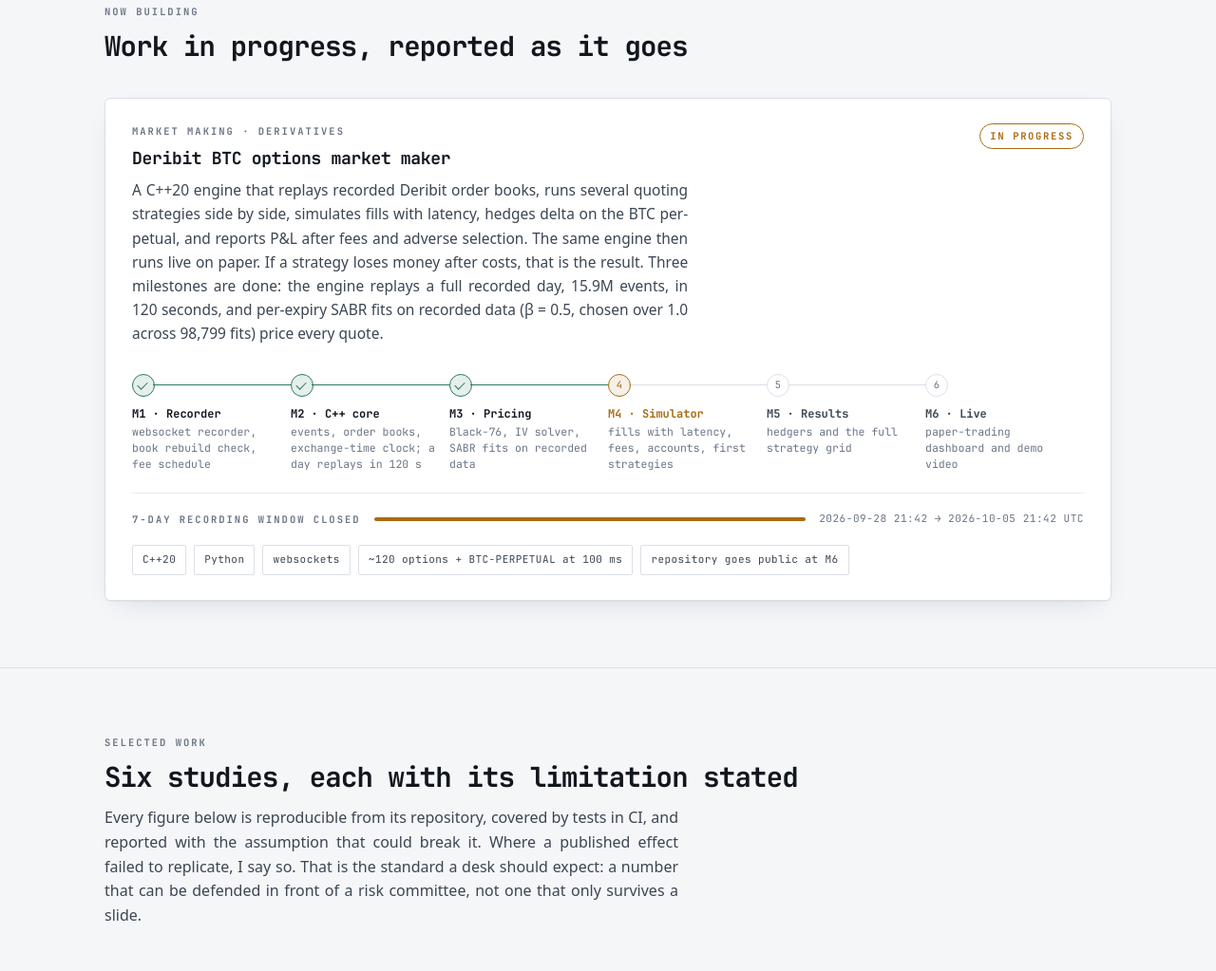
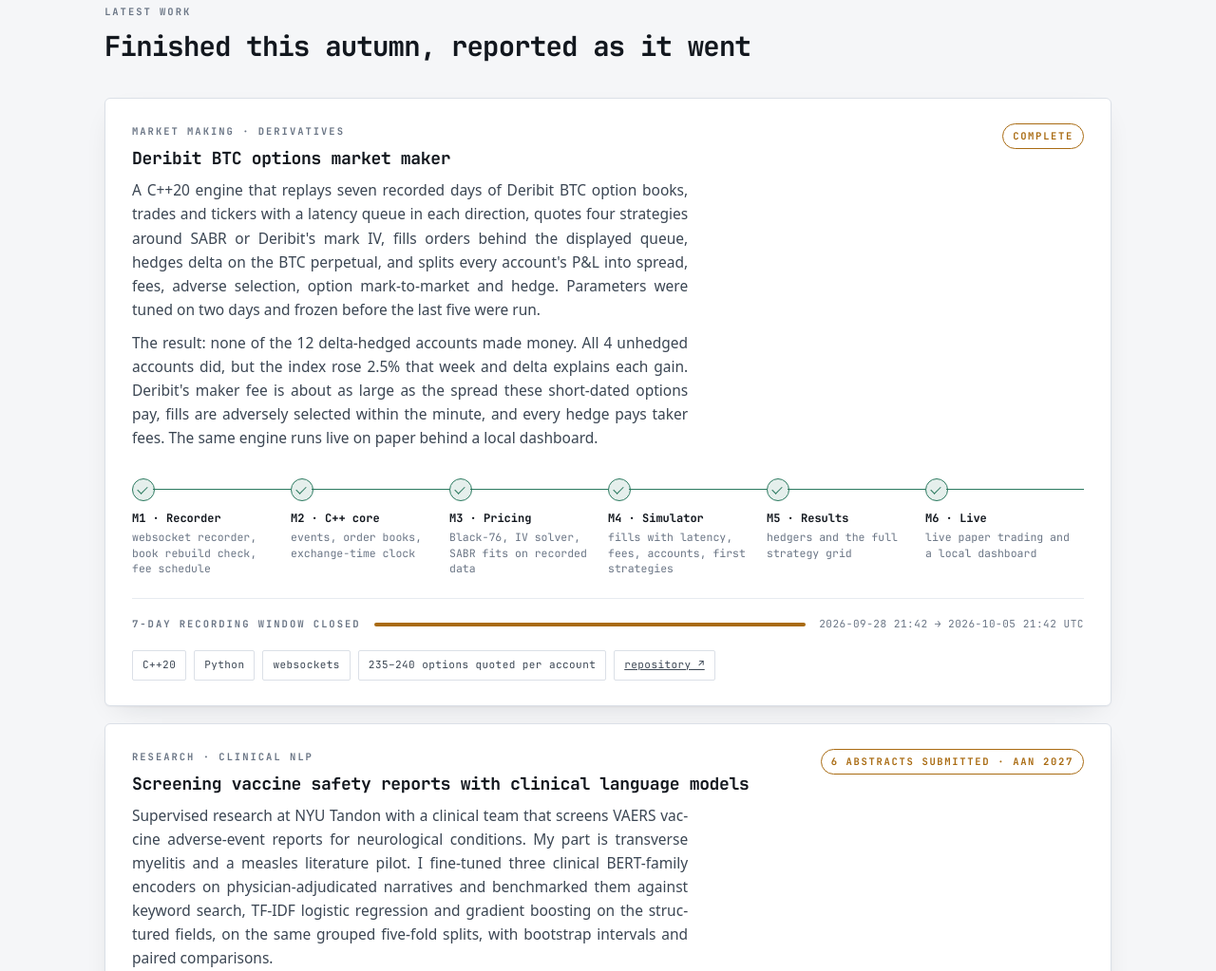
Before and after one commit to tejaspandya9598/tejaspandya9598.github.io, a plain HTML site: page index.html in a window 1280 px wide. Shown: the part 1777-2800 px from the top of the page at 95% size. Drawn offline with Linux system fonts and the light colour scheme; animation ran at ten frames a second.

Commit message:
Deribit market maker complete with results; clinical NLP research; résumés rebuilt

```diff
--- a/index.html
+++ b/index.html
@@ -239,6 +239,8 @@ tbody tr.hi td{background:var(--accent-soft);color:var(--ink)}
 
 /* ── now building ─────────────────────────────────────────────────────── */
 .now{background:var(--panel);border:1px solid var(--hair);border-radius:6px;box-shadow:var(--shadow);padding:26px 28px}
+.now+.now{margin-top:18px}
+.now-top p+p{margin-top:10px}
 @media(max-width:640px){.now{padding:20px 18px}}
 .now-top{display:flex;justify-content:space-between;align-items:flex-start;gap:18px;flex-wrap:wrap}
 .now-top h3{margin:8px 0 10px}
@@ -563,7 +565,7 @@ main,footer{position:relative;z-index:1}
       <article class="pcard rise d1">
         <div class="pcard-top"><span>Trading</span><span>execution · options · market making</span></div>
         <h4>Models that meet a real order book</h4>
-        <p>Almgren–Chriss calibrated to a live Deribit book and stress-tested against a learning agent. SABR fitted to the BTC volatility smile. A Deribit options market maker in progress, with latency-aware fills, delta hedging and P&amp;L after fees.</p>
+        <p>Almgren–Chriss calibrated to a live Deribit book and stress-tested against a learning agent. SABR fitted to the BTC volatility smile. A Deribit options market maker with latency-aware fills, delta hedging and P&amp;L after fees, whose hedged strategies lost money and say why.</p>
         <div class="acts"><a class="repo" href="#w2">02</a><a class="repo" href="#w7">07</a><a class="repo" href="#now">now</a><a class="repo" href="resume/tejas-pandya-quant-trading.pdf" download>résumé ↓</a></div>
       </article>
       <article class="pcard rise d2">
@@ -585,25 +587,26 @@ main,footer{position:relative;z-index:1}
 <section id="now">
   <div class="wrap">
     <div class="sec-head rise">
-      <div class="label">Now building</div>
-      <h2>Work in progress, reported as it goes</h2>
+      <div class="label">Latest work</div>
+      <h2>Finished this autumn, reported as it went</h2>
     </div>
     <div class="now rise">
       <div class="now-top">
         <div>
           <div class="label">Market making · derivatives</div>
           <h3>Deribit BTC options market maker</h3>
-          <p>A C++20 engine that replays recorded Deribit order books, runs several quoting strategies side by side, simulates fills with latency, hedges delta on the BTC perpetual, and reports P&amp;L after fees and adverse selection. The same engine then runs live on paper. If a strategy loses money after costs, that is the result. Three milestones are done: the engine replays a full recorded day, 15.9M events, in 120 seconds, and per-expiry SABR fits on recorded data (β = 0.5, chosen over 1.0 across 98,799 fits) price every quote.</p>
+          <p>A C++20 engine that replays seven recorded days of Deribit BTC option books, trades and tickers with a latency queue in each direction, quotes four strategies around SABR or Deribit's mark IV, fills orders behind the displayed queue, hedges delta on the BTC perpetual, and splits every account's P&amp;L into spread, fees, adverse selection, option mark-to-market and hedge. Parameters were tuned on two days and frozen before the last five were run.</p>
+          <p>The result: none of the 12 delta-hedged accounts made money. All 4 unhedged accounts did, but the index rose 2.5% that week and delta explains each gain. Deribit's maker fee is about as large as the spread these short-dated options pay, fills are adversely selected within the minute, and every hedge pays taker fees. The same engine runs live on paper behind a local dashboard.</p>
         </div>
-        <span class="wip">In progress</span>
+        <span class="wip">Complete</span>
       </div>
       <ol class="miles">
         <li class="done"><span class="tick"></span><span class="fill"></span><b>M1 · Recorder</b>websocket recorder, book rebuild check, fee schedule</li>
-        <li class="done"><span class="tick"></span><span class="fill"></span><b>M2 · C++ core</b>events, order books, exchange-time clock; a day replays in 120 s</li>
+        <li class="done"><span class="tick"></span><span class="fill"></span><b>M2 · C++ core</b>events, order books, exchange-time clock</li>
         <li class="done"><span class="tick"></span><span class="fill"></span><b>M3 · Pricing</b>Black-76, IV solver, SABR fits on recorded data</li>
-        <li class="cur"><b>M4 · Simulator</b>fills with latency, fees, accounts, first strategies</li>
-        <li><b>M5 · Results</b>hedgers and the full strategy grid</li>
-        <li><b>M6 · Live</b>paper-trading dashboard and demo video</li>
+        <li class="done"><span class="tick"></span><span class="fill"></span><b>M4 · Simulator</b>fills with latency, fees, accounts, first strategies</li>
+        <li class="done"><span class="tick"></span><span class="fill"></span><b>M5 · Results</b>hedgers and the full strategy grid</li>
+        <li class="done"><span class="tick"></span><span class="fill"></span><b>M6 · Live</b>live paper trading and a local dashboard</li>
       </ol>
       <div class="rec">
         <span class="label" id="rec-label">7-day recording</span>
@@ -612,7 +615,21 @@ main,footer{position:relative;z-index:1}
       </div>
       <div class="now-foot">
         <span class="chip">C++20</span><span class="chip">Python</span><span class="chip">websockets</span>
-        <span class="chip">~120 options + BTC-PERPETUAL at 100 ms</span><span class="chip">repository goes public at M6</span>
+        <span class="chip">235–240 options quoted per account</span><a class="chip" href="https://github.com/tejaspandya9598/deribit-options-market-maker">repository ↗</a>
+      </div>
+    </div>
+    <div class="now rise">
+      <div class="now-top">
+        <div>
+          <div class="label">Research · clinical NLP</div>
+          <h3>Screening vaccine safety reports with clinical language models</h3>
+          <p>Supervised research at NYU Tandon with a clinical team that screens VAERS vaccine adverse-event reports for neurological conditions. My part is transverse myelitis and a measles literature pilot. I fine-tuned three clinical BERT-family encoders on physician-adjudicated narratives and benchmarked them against keyword search, TF-IDF logistic regression and gradient boosting on the structured fields, on the same grouped five-fold splits, with bootstrap intervals and paired comparisons.</p>
+          <p>One finding shaped the final model: the physician's checklist fields inflate ROC-AUC because they reuse the reviewer's own assessment, so the screening model was fixed in advance on pre-review inputs alone. The results stay unpublished until review.</p>
+        </div>
+        <span class="wip">6 abstracts submitted · AAN 2027</span>
+      </div>
+      <div class="now-foot">
+        <span class="chip">Python</span><span class="chip">PyTorch</span><span class="chip">Hugging Face</span><span class="chip">team repository, not public</span>
       </div>
     </div>
   </div>
@@ -920,7 +937,7 @@ main,footer{position:relative;z-index:1}
     <div class="sec-head rise" style="margin-bottom:24px">
       <div class="label">Contact</div>
       <h2>If your team prices, trades or risk-manages anything, let's talk</h2>
-      <p>Open to full-time roles from 2027 across quantitative research, trading, development and risk, and always glad to talk shop before any of that. Email is fastest. Each résumé below is written for its track, and all twelve repositories are public with tests, CI and a README that says what they do not do.</p>
+      <p>Open to full-time roles from 2027 across quantitative research, trading, development and risk, and always glad to talk shop before any of that. Email is fastest. Each résumé below is written for its track, and the twelve CI'd repositories and the Deribit market maker are public, each with tests and a README that says what it does not do.</p>
     </div>
     <div class="contact rise">
       <ul class="clist">
```
Also changed, not shown: src/index.template.html (+28 -11 lines), 4 other files.
